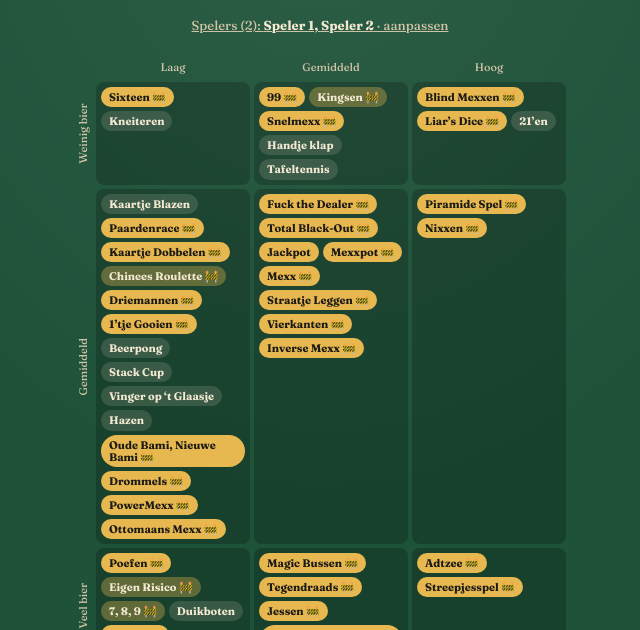
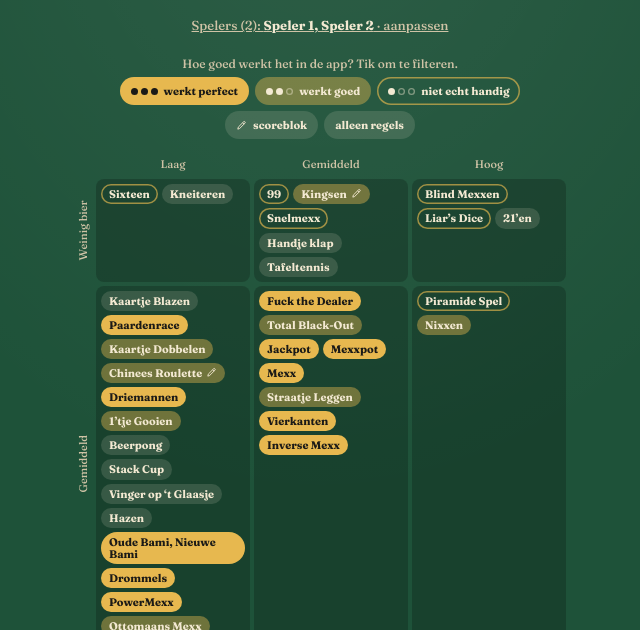
Before and after one commit to srutgers96-star/jackpot, a plain HTML site: page bijbel/index.html in a window 1280 px wide. Shown: the part 170-800 px from the top of the page, without its empty margins (320-960 px from the left). Drawn offline with Linux system fonts and the light colour scheme.

Commit message:
Bierspelbijbel: oordeel per spel op het beginscherm (ogen en pen) met filter
- drie niveaus als dobbelsteen-ogen: werkt perfect, werkt goed, niet echt handig; een pennetje als de
  app vooral scoreblok of hulpje is; tabel OORDEEL in core.js
- tabelchips en lijstrijen kleuren mee; de legenda bovenaan filtert tabel en lijsten
- het bouwbord per spel is van het beginscherm af; de balk "In aanbouw" in het spel blijft en
  bleef na teruggaan niet meer op het beginscherm hangen
- cache bijbel-v6

Co-Authored-By: Claude Fable 5.2 <noreply@anthropic.com>

```diff
--- a/bijbel/core.js
+++ b/bijbel/core.js
@@ -139,7 +139,7 @@ var App=(function(){
   /* ---- views / routing ---- */
   var GAMES={}, current=null;
   function register(g){ GAMES[g.id]=g; }
-  function show(view){ document.querySelectorAll(".view").forEach(function(v){ v.classList.toggle("active",v.id==="view-"+view); }); el("bar-home").style.display=view==="home"?"":"none"; el("bar-game").style.display=view==="home"?"none":""; el("playersWrap").style.display=(view==="game")?"":"none"; }
+  function show(view){ document.querySelectorAll(".view").forEach(function(v){ v.classList.toggle("active",v.id==="view-"+view); }); el("bar-home").style.display=view==="home"?"":"none"; el("bar-game").style.display=view==="home"?"none":""; el("playersWrap").style.display=(view==="game")?"":"none"; if(view!=="game") el("ucBanner").style.display="none"; }
   function openGame(id){
     var g=GAMES[id]; if(!g)return;
     if(current&&current.destroy)try{current.destroy();}catch(e){}
@@ -190,15 +190,39 @@ var App=(function(){
     "Vierkanten":[1,1],"Oude Bami, Nieuwe Bami":[1,0],"Vieren":[2,0],"Drommels":[1,0],"PowerMexx":[1,0],"Inverse Mexx":[1,1],"Nostradamus PowerMexx":[2,1],"Ottomaans Mexx":[1,0]};
   function gameByTitle(t){ for(var k in GAMES) if(GAMES[k].title===t) return GAMES[k]; return null; }
   function levelOf(t){ var g=gameByTitle(t); return g?(g.level||"app"):"regels"; }
+  /* Hoe goed een spel in de app werkt: [ogen, pen]. 3 ogen = werkt perfect, 2 = werkt goed, 1 = niet echt handig.
+     pen = de app is hier vooral scoreblok of hulpje; het spel zelf staat op tafel (of is van nature pen en papier).
+     Inschatting van november 2026; pas hem hier aan als een spel na het spelen anders uitpakt. */
+  var OORDEEL={"Jackpot":[3],"Mexx":[3],"PowerMexx":[3],"Inverse Mexx":[3],"Driemannen":[3],"Drommels":[3],"Vieren":[3],"Oude Bami, Nieuwe Bami":[3],"Paardenrace":[3],"Fuck the Dealer":[3],"Vierkanten":[3],"Poefen":[3],"Mexxpot":[3],
+    "Kaartje Dobbelen":[2],"Total Black-Out":[2],"Straatje Leggen":[2],"Tegendraads":[2],"Nixxen":[2],"1’tje Gooien":[2],"Jessen":[2],"Nostradamus PowerMexx":[2],"Ottomaans Mexx":[2],"Magic Bussen":[2],
+    "Kingsen":[2,1],"Chinees Roulette":[2,1],"Eigen Risico":[2,1],"7, 8, 9":[2,1],"Adtzee":[2,1],"Streepjesspel":[2,1],
+    "99":[1],"Sixteen":[1],"Liar’s Dice":[1],"Blind Mexxen":[1],"Piramide Spel":[1],"Snelmexx":[1]};
+  var OORDEEL_TXT={3:"werkt perfect",2:"werkt goed",1:"niet echt handig"};
+  var PEN='<svg class="pen" viewBox="0 0 24 24" role="img" aria-label="scoreblok"><path d="M4 20l1-4.5L16.5 4a2.1 2.1 0 0 1 3 3L8 18.5 4 20z" fill="none" stroke="currentColor" stroke-width="2" stroke-linejoin="round"/><path d="M14.5 6l3 3" fill="none" stroke="currentColor" stroke-width="2"/></svg>';
+  function oordeelOf(t){ var o=OORDEEL[t]; return (o&&gameByTitle(t))?{r:o[0],pen:!!o[1]}:null; }
+  function ogen(r){ var h='<span class="ogen" role="img" aria-label="'+OORDEEL_TXT[r]+'">'; for(var i=1;i<=3;i++)h+='<i'+(i<=r?' class="on"':'')+'></i>'; return h+'</span>'; }
+  var homeFilter=null;
+  function legendHtml(){
+    function b(f,cls,inner){ return '<button class="chip '+cls+'" data-f="'+f+'" aria-pressed="false">'+inner+'</button>'; }
+    return '<p class="legendcap">Hoe goed werkt het in de app? Tik om te filteren.</p><div class="legend">'+
+      b("3","r3",ogen(3)+'werkt perfect')+b("2","r2",ogen(2)+'werkt goed')+b("1","r1",ogen(1)+'niet echt handig')+
+      b("pen","",PEN+'scoreblok')+b("regels","",'alleen regels')+'</div>';
+  }
+  function setFilter(f){
+    homeFilter=(homeFilter===f)?null:f; var v=el("view-home");
+    Array.prototype.forEach.call(v.querySelectorAll("[data-f]"),function(b){ b.setAttribute("aria-pressed",String(b.getAttribute("data-f")===homeFilter)); });
+    Array.prototype.forEach.call(v.querySelectorAll("[data-t]"),function(b){ var r=b.getAttribute("data-r"), ok=!homeFilter||(homeFilter==="pen"?b.getAttribute("data-pen")==="1":homeFilter==="regels"?!r:r===homeFilter); b.hidden=!ok; });
+    Array.prototype.forEach.call(v.querySelectorAll(".cat"),function(c){ c.hidden=!c.querySelector(".gitem:not([hidden])"); });
+  }
   function renderHome(){
     var v=el("view-home"), h='<div class="hero"><p class="ed">Jeroen en Kevins</p><h1>Bierspelbijbel</h1><p>Tweede editie, januari 2024. Nu met rekenwerk.</p><button class="link" id="voorwoord">Voorwoord</button></div><div class="homeplayers" id="homePlayers"></div>';
-    h+='<div class="tabel"><span></span><span class="h">Laag</span><span class="h">Gemiddeld</span><span class="h">Hoog</span>';
+    h+=legendHtml()+'<div class="tabel"><span></span><span class="h">Laag</span><span class="h">Gemiddeld</span><span class="h">Hoog</span>';
     ["Weinig bier","Gemiddeld","Veel bier"].forEach(function(lbl,bi){
       h+='<span class="h row">'+lbl+'</span>';
-      for(var ci=0;ci<3;ci++){ h+='<span class="cell">'+Object.keys(TABEL).filter(function(t){return TABEL[t][0]===bi&&TABEL[t][1]===ci;}).map(function(t){ var lv=levelOf(t); var gg=gameByTitle(t); return '<button class="chip '+lv+'" data-t="'+esc(t)+'">'+esc(t)+(gg&&gg.beta?' <span class="uc" title="in aanbouw">🚧</span>':'')+'</button>'; }).join("")+'</span>'; }
+      for(var ci=0;ci<3;ci++){ h+='<span class="cell">'+Object.keys(TABEL).filter(function(t){return TABEL[t][0]===bi&&TABEL[t][1]===ci;}).map(function(t){ var o=oordeelOf(t); return '<button class="chip '+(o?'r'+o.r:'regels')+'" data-t="'+esc(t)+'"'+(o?' data-r="'+o.r+'"'+(o.pen?' data-pen="1"':''):'')+'>'+esc(t)+(o&&o.pen?PEN:'')+'</button>'; }).join("")+'</span>'; }
     });
-    h+='</div><div class="legend"><span class="l-app">in de app</span><span class="l-hulp">met hulp</span><span class="l-regels">regels</span></div>';
-    CATS.forEach(function(c){ h+='<div class="cat"><h2>'+esc(c[0])+'</h2><div class="glist">'+c[1].map(function(t){ var g=gameByTitle(t), lv=levelOf(t), r=rulesFor(t); var sub=g?g.sub:(r&&r.benodigdheden.length?r.benodigdheden.slice(0,2).join(", "):""); return '<button class="gitem '+lv+'" data-t="'+esc(t)+'"><span><span class="t">'+esc(t)+' '+pullen(r?r.pullen:null)+(g&&g.beta?' <span class="uc" title="in aanbouw">🚧</span>':'')+'</span><span class="s">'+esc(sub||"")+(r&&r.glas?' · '+esc(r.glas)+' in een glas':'')+'</span></span><span class="tag">'+(lv==="app"?"spelen":lv==="hulp"?"hulp":"regels")+'</span></button>'; }).join("")+'</div></div>'; });
+    h+='</div>';
+    CATS.forEach(function(c){ h+='<div class="cat"><h2>'+esc(c[0])+'</h2><div class="glist">'+c[1].map(function(t){ var g=gameByTitle(t), r=rulesFor(t), o=oordeelOf(t); var sub=g?g.sub:(r&&r.benodigdheden.length?r.benodigdheden.slice(0,2).join(", "):""); return '<button class="gitem '+(o?'r'+o.r:'regels')+'" data-t="'+esc(t)+'"'+(o?' data-r="'+o.r+'"'+(o.pen?' data-pen="1"':''):'')+'><span><span class="t">'+esc(t)+' '+pullen(r?r.pullen:null)+'</span><span class="s">'+esc(sub||"")+(r&&r.glas?' · '+esc(r.glas)+' in een glas':'')+'</span></span><span class="tag">'+(o?(o.pen?PEN:'')+ogen(o.r):"regels")+'</span></button>'; }).join("")+'</div></div>'; });
     h+='<p class="amen">Moge deze bijbel ook in uw handen heilig blijven.<br><span>SV KoKo, Commissie tot de Bar</span></p>';
     v.innerHTML=h;
     el("voorwoord").onclick=function(){ var p=el("sheetPanel"); p.innerHTML='<button class="btn close" id="sheetClose">Sluiten</button><h2>Voorwoord</h2>'+VOORWOORD.map(function(x,i){ return i===0?'<p class="meta">'+esc(x)+'</p>':'<p class="vw">'+esc(x)+'</p>'; }).join("")+'<p class="vw"><em>Eerste editie september 2016 door Jeroen Velzing, commissaris CtB 2013-2014. Tweede editie januari 2024 door Kevin Bruggeman. Deze app: Stijn, 2026.</em></p>'; el("sheet").className="sheet open"; el("sheetClose").onclick=closeRules; };
@@ -209,7 +233,7 @@ var App=(function(){
   var VOORWOORD=[];
   function init(rules,voorwoord){
     RULES=rules; VOORWOORD=voorwoord||[]; renderHome(); renderPlayers();
-    el("view-home").addEventListener("click",function(e){ if(e.target.closest("#homePlayersBtn")){ openPlayers(); return; } var b=e.target.closest("[data-t]"); if(b)tapTitle(b.getAttribute("data-t")); });
+    el("view-home").addEventListener("click",function(e){ var fb=e.target.closest("[data-f]"); if(fb){ setFilter(fb.getAttribute("data-f")); return; } if(e.target.closest("#homePlayersBtn")){ openPlayers(); return; } var b=e.target.closest("[data-t]"); if(b)tapTitle(b.getAttribute("data-t")); });
     el("btnBack").onclick=goHome;
     el("btnRules").onclick=function(){ if(current) openRules(current.rules||current.title); };
     el("btnKans").onclick=function(){ S.kans=!S.kans; applyFlags(); save(); if(current&&current.refresh)current.refresh(); };
--- a/bijbel/style.css
+++ b/bijbel/style.css
@@ -187,3 +187,25 @@ button.card{ border:0; padding:0; font-family:inherit; } .card.sel{ outline:3px
 .homeplayers{ text-align:center; margin:-4px 0 14px; }
 .homeplayers .link{ background:none; border:0; color:var(--ivory-dim); font-size:13px; text-decoration:underline; padding:8px 6px; line-height:1.4; }
 .homeplayers .link b{ color:var(--ivory); font-weight:700; }
+/* oordeel per spel: ogen (drie = werkt perfect) en een pen (de app is vooral scoreblok) */
+.ogen{ display:inline-flex; gap:3px; vertical-align:middle; }
+.ogen i{ width:7px; height:7px; border-radius:50%; box-shadow:inset 0 0 0 1.3px currentColor; opacity:.45; }
+.ogen i.on{ background:currentColor; box-shadow:none; opacity:1; }
+.pen{ width:13px; height:13px; flex:none; }
+.chip .pen{ width:11px; height:11px; margin-left:4px; vertical-align:-1px; }
+.chip.r3{ background:var(--gold); color:var(--ink); }
+.chip.r2{ background:rgba(231,184,79,.42); color:var(--ivory); }
+.chip.r1{ background:transparent; color:var(--ivory); box-shadow:inset 0 0 0 1.5px rgba(231,184,79,.65); }
+.gitem.r3{ border-color:var(--gold); } .gitem.r2{ border-color:rgba(231,184,79,.5); } .gitem.r1{ border-color:rgba(231,184,79,.3); }
+.gitem .tag{ display:inline-flex; align-items:center; gap:5px; white-space:nowrap; }
+.gitem.r3 .tag{ background:var(--gold); color:var(--ink); }
+.gitem.r2 .tag{ background:rgba(231,184,79,.42); }
+.gitem.r1 .tag{ background:transparent; box-shadow:inset 0 0 0 1.5px rgba(231,184,79,.65); }
+.legendcap{ text-align:center; font-size:12px; color:var(--ivory-dim); margin:0 0 6px; }
+.legend{ flex-wrap:wrap; gap:6px; margin:0 0 14px; }
+.legend span::before{ content:none; display:none; }
+.legend .chip{ display:inline-flex; align-items:center; gap:6px; padding:8px 11px; font-size:11px; }
+.legend .chip .pen{ margin:0; }
+.legend .chip[aria-pressed="true"]{ outline:2px solid var(--ivory); outline-offset:2px; }
+#view-home [hidden]{ display:none !important; }
+.gitem .tag{ min-height:21px; padding:3px 9px; }
--- a/bijbel/sw.js
+++ b/bijbel/sw.js
@@ -1,6 +1,6 @@
 // Bierspelbijbel service worker: alles offline beschikbaar, nieuwe versie wordt op de achtergrond opgehaald.
 // Dit bestand wordt geschreven door tools/bijbel-index.js; pas het daar aan.
-const CACHE = "bijbel-v5";
+const CACHE = "bijbel-v6";
 const FILES = ["./","./index.html","./style.css","./rules.js","./core.js","./extras.js","./manifest.webmanifest","./icon-192.png","./icon-512.png","./apple-touch-icon.png","./games/adtzee.js","./games/blackout.js","./games/blindmexxen.js","./games/chineesroulette.js","./games/driemannen.js","./games/drommels.js","./games/eentjegooien.js","./games/eigenrisico.js","./games/fuckthedealer.js","./games/jessen.js","./games/kaartjedobbelen.js","./games/kingsen.js","./games/liarsdice.js","./games/magicbussen.js","./games/mexx.js","./games/mexxpot.js","./games/negenennegentig.js","./games/nixxen.js","./games/nostradamus.js","./games/ottomaans.js","./games/oudebami.js","./games/paardenrace.js","./games/piramide.js","./games/poefen.js","./games/sixteen.js","./games/snelmexx.js","./games/straatje.js","./games/streepjesspel.js","./games/tegendraads.js","./games/vieren.js","./games/vierkanten.js","./games/zevenachtnegen.js"];
 
 self.addEventListener("install", (e) => {
```
Also changed, not shown: 1 other file.
